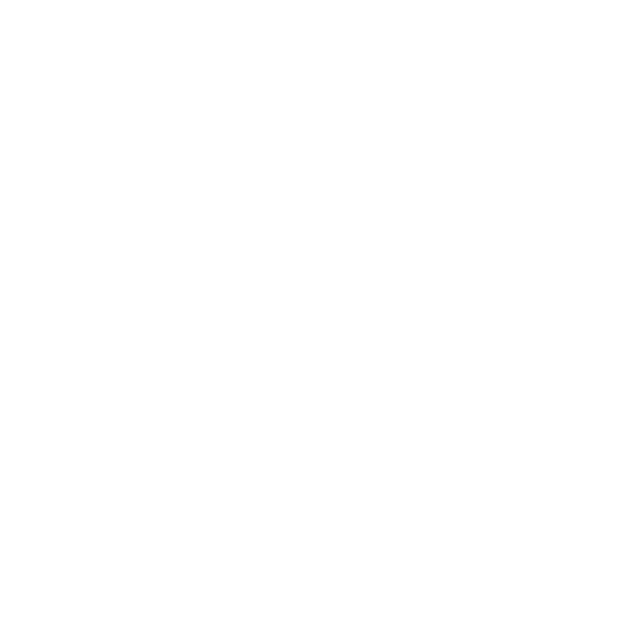
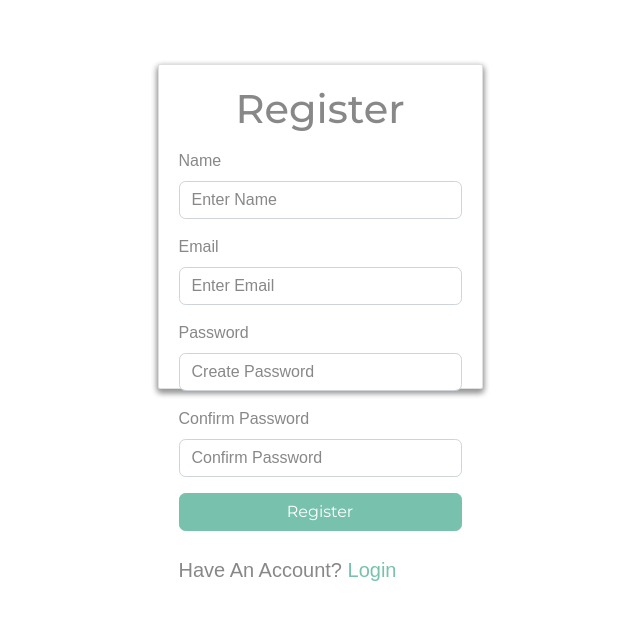
Before and after one commit to mchiang62/soap-app, a React (Create React App) app in the folder client/: page /register in a window 1280 px wide. Shown: the top 620 px of the page, without its empty margins (186-826 px from the left). Built offline with nearby package versions, Linux system fonts and the light colour scheme.

Commit message:
created register.js pages

```diff
--- a/client/src/App.js
+++ b/client/src/App.js
@@ -7,7 +7,8 @@
 import Cart from "./pages/Cart";
 import Contact from "./pages/Contact";
 import Login from "./pages/Login";
-// import Products from "./pages/Products"
+import Register from "./pages/Register";
+
 
 class App extends Component {
   render() {
@@ -18,8 +19,11 @@
        <Switch>
           <Route exact path="/" component={Home} />
           <Route exact path="/home" component={Home} />
+          <Route path="/about_us" component={About} />
           <Route path="/contact_us" component={Contact} />
           <Route path="/products" component={Products} />
+          <Route path="/register" component={Register} />
+          <Route path="/login" component={Login} />
           {/* <Route component={NoMatch} /> */}
         </Switch>
 
--- a/client/src/Components/Navbar/navbar.js
+++ b/client/src/Components/Navbar/navbar.js
@@ -43,14 +43,24 @@
                 <ul class="list-inline">
                     <li class="list-inline-item">Welcome,</li>
                     <li class="list-inline-item">
-                        <a href="/users/register" class="userRegister">Register</a>
+                        <Link
+                            to="/register"
+                            className={window.location.pathname === "register"}>
+                            Register
+                        </Link>
                     </li>
                     <li class="list-inline-item">
-                        <a href="/users/login" class="userLogin">Login</a>
+                        <Link
+                            to="/login"
+                            className={window.location.pathname === "/login"}>
+                            Login
+                        </Link>
+                    </li>
+                    <li class="list-inline-item">
+                        <button className="btn btn-primary my-2 my-sm-0" href="/cart" type="submit">Shopping Cart</button>
                     </li>
                 </ul>
 
-                {/* <button className="btn btn-primary my-2 my-sm-0" href="/users/login" type="submit">Login</button> */}
             </div>
         </nav>
     );
--- /dev/null
+++ b/client/src/pages/Register.js
@@ -0,0 +1,70 @@
+import React, { Component } from "react";
+
+
+class Register extends Component {
+    render() {
+        return (
+            <div class="row mt-5">
+                <div class="col-md-6 m-auto align-items-stretch">
+                    <div class="card card-body">
+                        <h1 class="text-center mb-3">
+                            {/* <i class="fas fa-user-plus"></i>  */} Register
+                        </h1>
+                        <form action="/users/register" method="POST">
+                            <div class="form-group">
+                                <label for="name">Name</label>
+                                <input
+                                    type="name"
+                                    id="name"
+                                    name="name"
+                                    class="form-control"
+                                    placeholder="Enter Name"
+                                    value=""
+                                />
+                            </div>
+                            <div class="form-group">
+                                <label for="email">Email</label>
+                                <input
+                                    type="email"
+                                    id="email"
+                                    name="email"
+                                    class="form-control"
+                                    placeholder="Enter Email"
+                                    value=""
+                                />
+                            </div>
+                            <div class="form-group">
+                                <label for="password">Password</label>
+                                <input
+                                    type="password"
+                                    id="password"
+                                    name="password"
+                                    class="form-control"
+                                    placeholder="Create Password"
+                                    value=""
+                                />
+                            </div>
+                            <div class="form-group">
+                                <label for="password2">Confirm Password</label>
+                                <input
+                                    type="password"
+                                    id="password2"
+                                    name="password2"
+                                    class="form-control"
+                                    placeholder="Confirm Password"
+                                    value=""
+                                />
+                            </div>
+                            <button type="submit" class="btn btn-primary btn-block">
+                                Register
+                            </button>
+                        </form>
+                        <p class="lead mt-4">Have An Account? <a href="/login">Login</a></p>
+                    </div>
+                </div>
+            </div>
+        )
+    }
+}
+
+export default Register;
```
Also changed, not shown: 1 other file (tests, documents, lock files or other folders).
